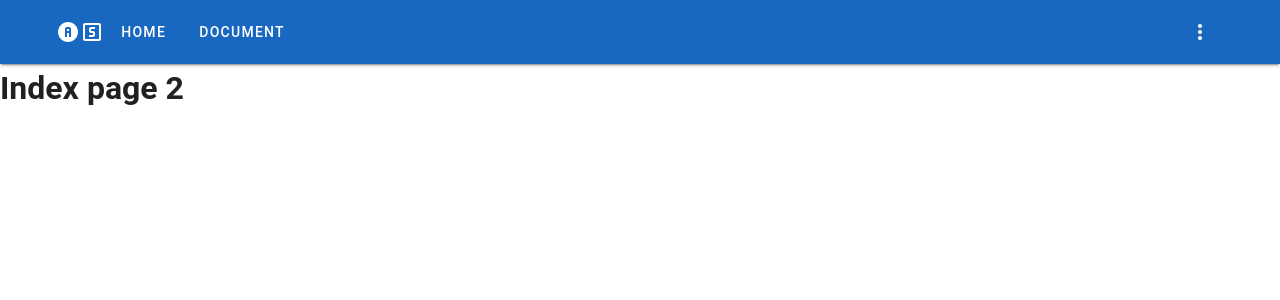
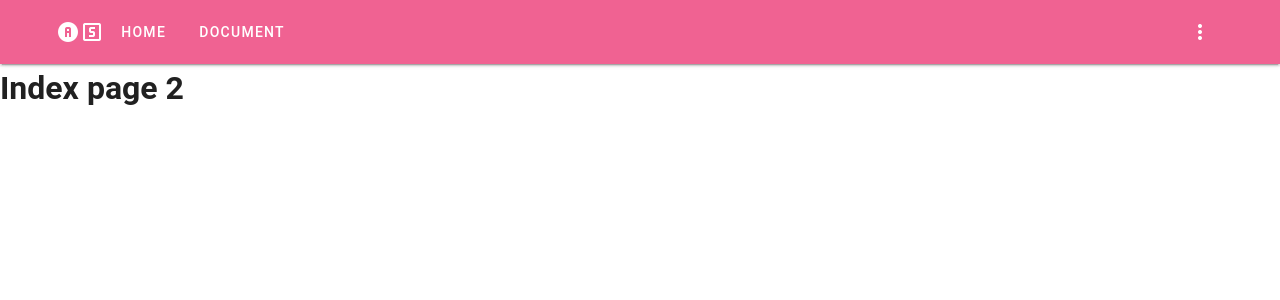
Before and after one commit to akraradets/akraradets.github.io, a Nuxt app in the folder project/: page / in a window 1280 px wide. Shown: the top 300 px of the page. Built offline with nearby package versions, Linux system fonts and the light colour scheme.

Commit message:
fix theme toggle

```diff
--- a/project/app.vue
+++ b/project/app.vue
@@ -6,3 +6,15 @@
   </NuxtLayout>
     <!-- <NuxtWelcome /> -->
 </template>
+
+<script setup lang="ts">
+// Set up theme from cookie
+import { useTheme } from 'vuetify';
+import { useCookie } from 'nuxt/app';
+
+const theme = useTheme();
+const cookie = useCookie<string>('theme');
+// If cookie not set, default to light
+cookie.value = cookie.value || 'light'
+theme.global.name.value = cookie.value
+</script>
--- a/project/layouts/default/AppBar.vue
+++ b/project/layouts/default/AppBar.vue
@@ -32,37 +32,21 @@
 </template>
 
 <script lang="ts" setup>
-import { onMounted, ref } from 'vue';
 import { useTheme } from 'vuetify';
-// import { useCookie } from '#imports'
 import { useCookie } from 'nuxt/app'
-const items = [
-  { title: 'Click Me' },
-  { title: 'Click Me' },
-  { title: 'Click Me' },
-  { title: 'Click Me 2' },
-]
-
-
 
 const theme = useTheme();
 const cookie = useCookie<string>('theme');
-cookie.value = cookie.value || 'light'
-
-var isDark = 'light'
+var isDark = cookie.value
 const setTheme = () => {
   theme.global.name.value = cookie.value
   isDark = cookie.value
 }
+
 const toggleTheme = () => {
   const selected_theme = cookie.value != 'light' ? 'light' : 'dark'
   cookie.value = selected_theme
   setTheme()
 }
 
-onMounted(() => {
-  setTheme()
-})
-
-//
 </script>
--- a/project/plugins/vuetify.ts
+++ b/project/plugins/vuetify.ts
@@ -2,10 +2,39 @@
 import '@mdi/font/css/materialdesignicons.css'
 
 import 'vuetify/styles'
+import { md3 } from 'vuetify/blueprints'
 import { createVuetify } from 'vuetify'
 
+
+// Theme
+import { type ThemeDefinition } from 'vuetify'
+import colors from 'vuetify/util/colors'
+
+const lightTheme: ThemeDefinition = {
+  colors:{
+    primary: colors.pink.lighten2,
+    secondary: '#62f0c1',
+  }
+}
+
+const darkTheme: ThemeDefinition = {
+  dark: true,
+  colors:{
+    primary: colors.pink.darken2,
+    secondary: '#62f0c1',
+  }
+}
+
 export default defineNuxtPlugin((app) => {
-  const vuetify = createVuetify({
+  var vuetify = createVuetify({
+    blueprint: md3,
+    theme: {
+      defaultTheme: 'light',
+      themes: {
+        'light': lightTheme,
+        'dark': darkTheme,
+      }
+    },
     ssr: true,
   })
   app.vueApp.use(vuetify)
```
Also changed, not shown: 6 other files (tests, documents, lock files or other folders).
